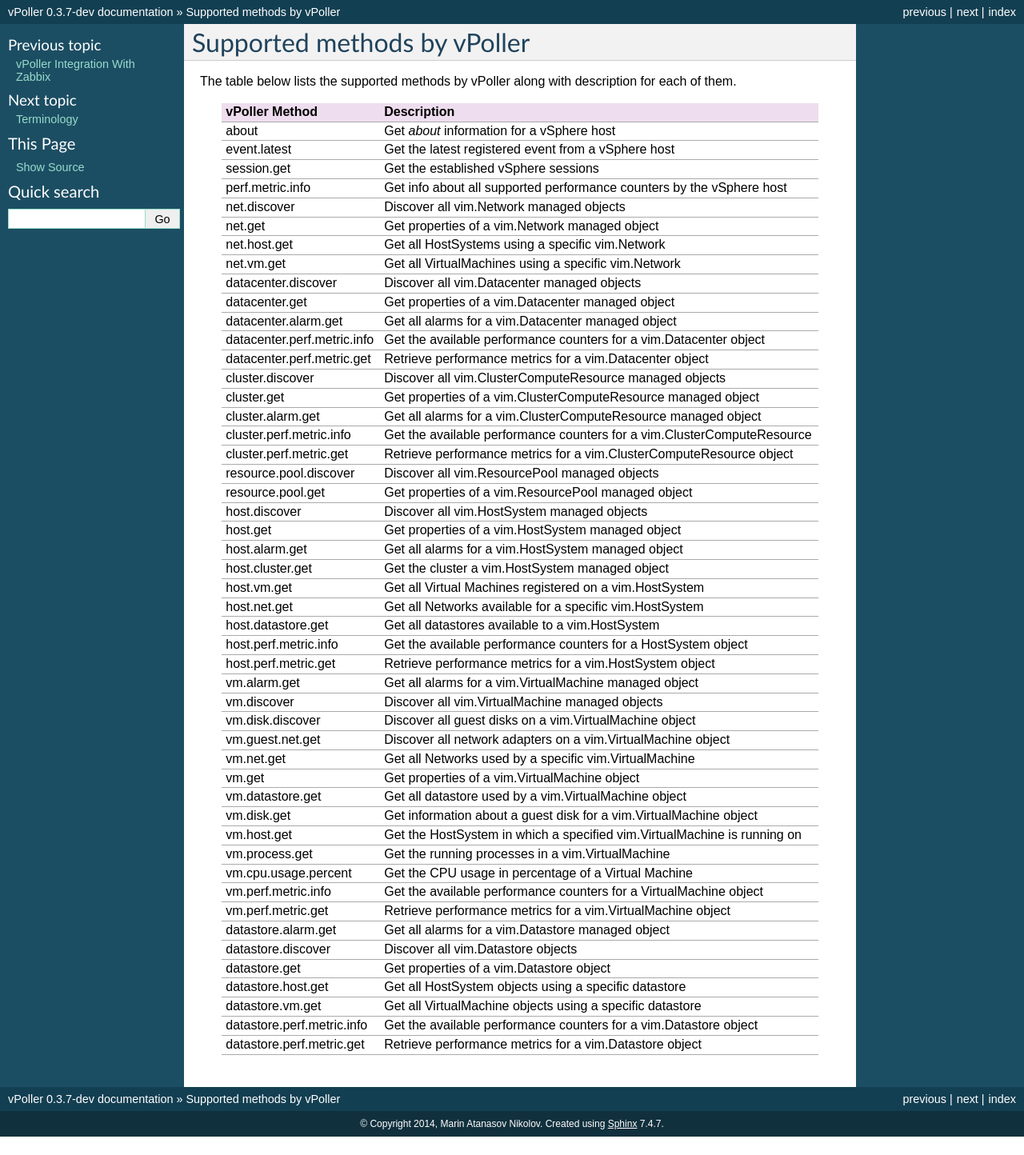
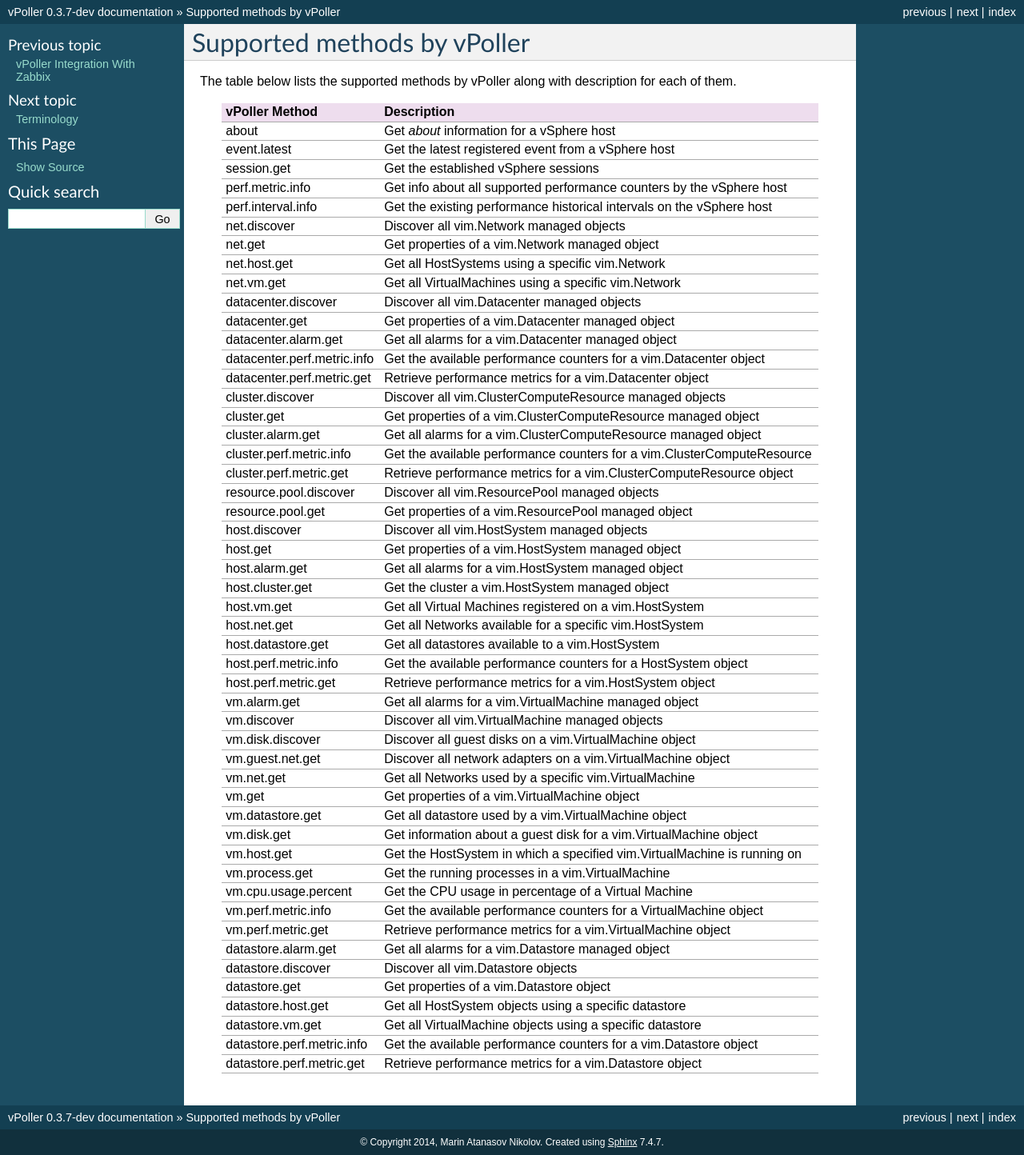
Before and after one commit to dnaeon/py-vpoller, a Sphinx documentation site: the page built from docs/methods.rst, in a window 1280 px wide. Shown: the whole page at 80% size. Built offline with Sphinx 7.4.7, drawn with Linux system fonts in a browser that asks for light colours; before the commit the page ends 1421 px from its top, so only the background shows below that.

Commit message:
Document the perf.interval.info vPoller method

```diff
--- a/docs/methods.rst
+++ b/docs/methods.rst
@@ -17,6 +17,8 @@
 | session.get                          | Get the established vSphere sessions                                          |
 +--------------------------------------+-------------------------------------------------------------------------------+
 | perf.metric.info                     | Get info about all supported performance counters by the vSphere host         |
++--------------------------------------+-------------------------------------------------------------------------------+
+| perf.interval.info                   | Get the existing performance historical intervals on the vSphere host         |
 +--------------------------------------+-------------------------------------------------------------------------------+
 | net.discover                         | Discover all vim.Network managed objects                                      |
 +--------------------------------------+-------------------------------------------------------------------------------+
```
